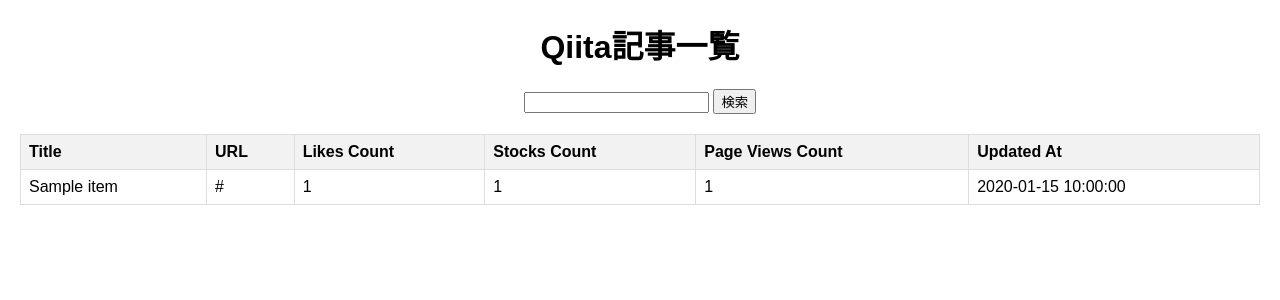
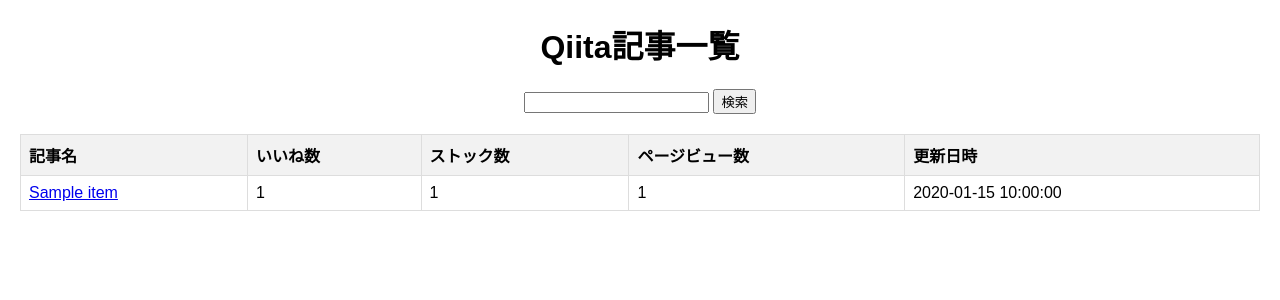
Before and after one commit to ishi720/qiita_analytics, a Flask app: template templates/index.html in a window 1280 px wide. Shown: the top 300 px of the page. Run offline with Flask 3, Linux system fonts and the light colour scheme; the template is opened without the code that fills it: most values are stand-ins (such as "Sample title", 1, 10 or a date in 2020).

Commit message:
htmlのカスタマイズ

```diff
--- /dev/null
+++ b/static/css/style.css
@@ -0,0 +1,24 @@
+body {
+    font-family: Arial, sans-serif;
+    margin: 20px;
+}
+h1 {
+    text-align: center;
+}
+form {
+    text-align: center;
+    margin-bottom: 20px;
+}
+table {
+    width: 100%;
+    border-collapse: collapse;
+    margin-top: 20px;
+}
+th, td {
+    border: 1px solid #ddd;
+    padding: 8px;
+    text-align: left;
+}
+th {
+    background-color: #f2f2f2;
+}
--- a/templates/index.html
+++ b/templates/index.html
@@ -1,34 +1,11 @@
 <!DOCTYPE html>
 <html lang="ja">
 <head>
+    <meta charset="utf-8"/>
     <title>Qiita記事一覧</title>
-    <meta charset="utf-8"/>
-    <style>
-        body {
-            font-family: Arial, sans-serif;
-            margin: 20px;
-        }
-        h1 {
-            text-align: center;
-        }
-        form {
-            text-align: center;
-            margin-bottom: 20px;
-        }
-        table {
-            width: 100%;
-            border-collapse: collapse;
-            margin-top: 20px;
-        }
-        th, td {
-            border: 1px solid #ddd;
-            padding: 8px;
-            text-align: left;
-        }
-        th {
-            background-color: #f2f2f2;
-        }
-    </style>
+    <meta name="viewport" content="width=device-width,initial-scale=1">
+
+    <link rel="stylesheet" href="/static/css/style.css">
 </head>
 <body>
     <h1>Qiita記事一覧</h1>
@@ -41,19 +18,19 @@
         <table>
             <thead>
                 <tr>
-                    <th>Title</th>
-                    <th>URL</th>
-                    <th>Likes Count</th>
-                    <th>Stocks Count</th>
-                    <th>Page Views Count</th>
-                    <th>Updated At</th>
+                    <th>記事名</th>
+                    <th>いいね数</th>
+                    <th>ストック数</th>
+                    <th>ページビュー数</th>
+                    <th>更新日時</th>
                 </tr>
             </thead>
             <tbody>
                 {% for item in items %}
                     <tr>
-                        <td>{{ item.title }}</td>
-                        <td>{{ item.url }}</td>
+                        <td>
+                            <a href="{{ item.url }}">{{ item.title }}</a>
+                        </td>
                         <td>{{ item.likes_count }}</td>
                         <td>{{ item.stocks_count }}</td>
                         <td>{{ item.page_views_count }}</td>
```
